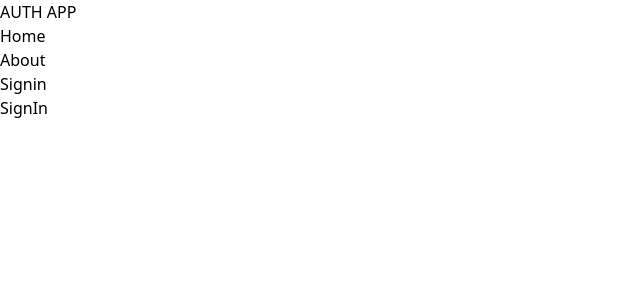
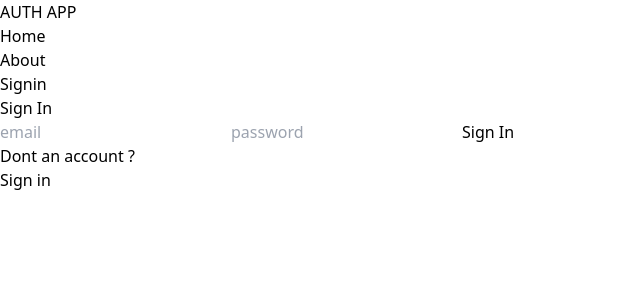
Before and after one commit to Razalp/Auth-with-Reactjs-json-web-token-jwt-redux-toolkit-cookie-tailwindcss, a React (Vite) app in the folder client/: page /signin in a window 1280 px wide. Shown: the top 300 px of the page, without its empty margins (0-640 px from the left). Built offline with nearby package versions, Linux system fonts and the light colour scheme.

Commit message:
completed sign in page functionality

```diff
--- a/client/src/pages/SignIn.jsx
+++ b/client/src/pages/SignIn.jsx
@@ -1,9 +1,62 @@
-import React from 'react'
+import React, { useState } from 'react'
+import { Link, useNavigate } from 'react-router-dom'
 
 const SignIn = () => {
+    const [form,setForm]=useState({})
+    const [error,setError]=useState(null)
+    const [loading,setLoading]=useState(false)
+    const navigate=useNavigate()
+    const handleChange = (e) => {
+        setForm({ ...form, [e.target.id]: e.target.value });
+    };
+    console.log(form)
+    const handleSubmit = async (e) => {
+      e.preventDefault();
+      try {
+        setLoading(true);
+        const res = await fetch('/api/auth/signin', {
+          method: 'POST',
+          headers: {
+            'Content-Type': 'application/json',
+          },
+          body: JSON.stringify(form),
+        });
+        const data = await res.json();
+        setLoading(false)
+        setError(false);
+
+        if(data.success==false){
+          setError(true)
+          return ;
+        }
+        navigate('/')
+      } catch (error) {
+        console.error('Error during signup:', error);
+        setLoading(true)
+        setError(true)
+
+      }
+    };
+
+
   return (
-    <div>
-      SignIn
+    <div className='p-3 max-w-lg mx-auto'>
+      <h1 className='text-3xl text-center font-semibold my-7'>Sign In</h1>
+      <form className='flex flex-col gap-4' onClick={handleSubmit}>
+
+        <input type="email" placeholder='email' id='email' className='bg-slate-100 p-3 rounded-lg' onChange={handleChange}/>
+        <input type="password" placeholder='password' id='password' className='bg-slate-100 p-3 rounded-lg' onChange={handleChange}/>
+        <button disabled={loading} className='bg-slate-700 text-white p-3 rounder-lg uppercase hover:opacity-95 disabled:opacity-30'>{loading ? 'loarding...':'Sign In'}</button>
+      </form>
+      <div className='flex gap-2 mt-5'>
+      <p>Dont an account ?</p>
+        <Link to='/signup'>
+        <span className='text-blue-950'> Sign in</span>
+        </Link>
+
+
+    </div>
+    {/* <p className='text-red-700 p-1'>{error && 'somthing as wrong'}</p>    */}
     </div>
   )
 }
--- a/client/src/pages/SignUp.jsx
+++ b/client/src/pages/SignUp.jsx
@@ -1,11 +1,11 @@
 import React, { useState } from 'react'
-import { Link } from 'react-router-dom'
+import { Link, useNavigate } from 'react-router-dom'
 
 const SignUp = () => {
     const [form,setForm]=useState({})
     const [error,setError]=useState(null)
     const [loading,setLoading]=useState(false)
-
+    const navigate=useNavigate()
     const handleChange = (e) => {
         setForm({ ...form, [e.target.id]: e.target.value });
     };
@@ -14,6 +14,7 @@
       e.preventDefault();
       try {
         setLoading(true);
+        setError(false);
         const res = await fetch('/api/auth/signup', {
           method: 'POST',
           headers: {
@@ -22,17 +23,16 @@
           body: JSON.stringify(form),
         });
         const data = await res.json();
-        setLoading(false)
-        setError(false);
         console.log(data);
-        if(data.success==false){
-          setError(true)
-          return ;
+        setLoading(false);
+        if (data.success === false) {
+          setError(true);
+          return;
         }
+        navigate('/signin');
       } catch (error) {
-        console.error('Error during signup:', error);
-        setLoading(true)
-        setError(true)
+        setLoading(false);
+        setError(true);
       }
     };
 
```
Also changed, not shown: 1 other file (tests, documents, lock files or other folders).
